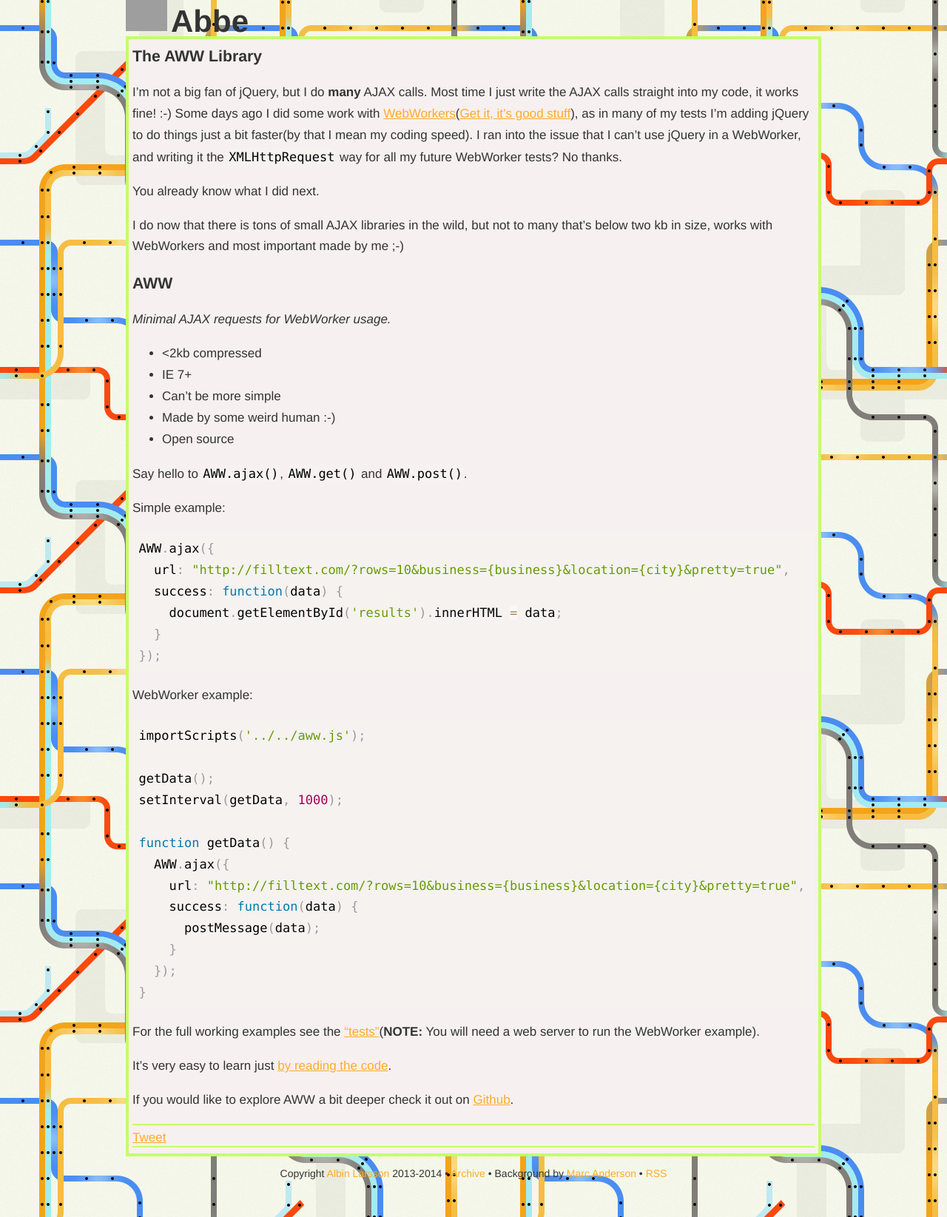
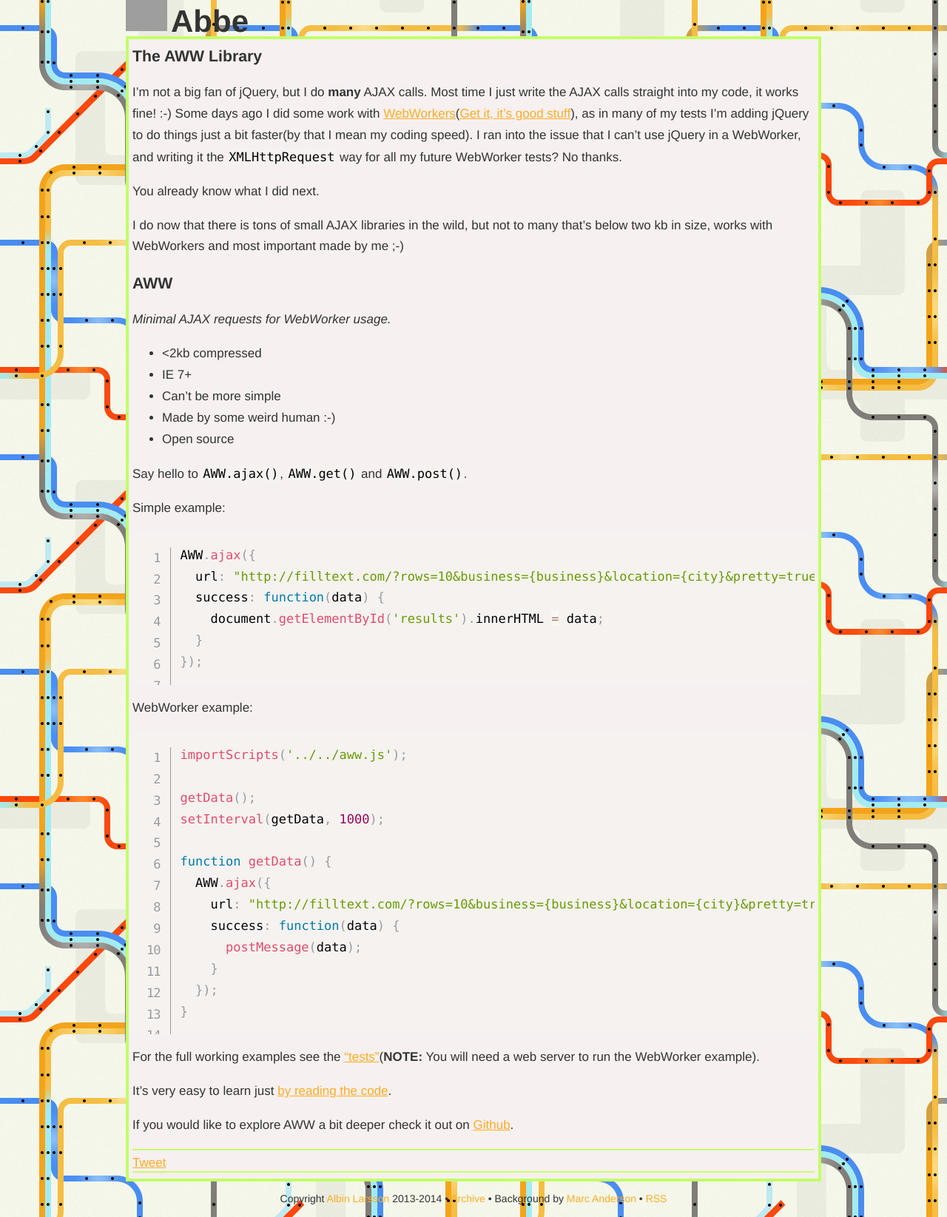
Before and after one commit to mikiec84/abbe98.github.com, a Jekyll site: the page built from _posts/2014-05-07-the-aww-library.md, in a window 1280 px wide. Shown: the whole page at 74% size. Built offline with Jekyll 4.4.1, drawn with Linux system fonts in a browser that asks for light colours; comment, search, counter and statistics services are not loaded; grey boxes are pictures that could not be loaded.

Commit message:
new Prism features
Line Numbers
File Highlight
More Languages

```diff
--- a/_posts/2014-05-07-the-aww-library.md
+++ b/_posts/2014-05-07-the-aww-library.md
@@ -23,7 +23,7 @@ I do now that there is tons of small AJAX libraries in the wild, but not to many
 Say hello to `AWW.ajax()`, `AWW.get()` and `AWW.post()`.
 
 Simple example:
-<pre><code class="language-javascript">AWW.ajax({
+<pre class="line-numbers"><code class="language-javascript">AWW.ajax({
   url: "http://filltext.com/?rows=10&business={business}&location={city}&pretty=true",
   success: function(data) {
     document.getElementById('results').innerHTML = data;
@@ -32,7 +32,7 @@ Simple example:
 </code></pre>
 
 WebWorker example:
-<pre><code class="language-javascript">importScripts('../../aww.js');
+<pre class="line-numbers"><code class="language-javascript">importScripts('../../aww.js');
 
 getData();
 setInterval(getData, 1000);
--- a/css/prism.css
+++ b/css/prism.css
@@ -1,3 +1,4 @@
+/* http://prismjs.com/download.html?themes=prism&languages=markup+css+css-extras+clike+javascript+php+php-extras+coffeescript+python+sql+ruby+csharp&plugins=line-numbers+file-highlight */
 /**
  * prism.js default theme for JavaScript, CSS and HTML
  * Based on dabblet (http://dabblet.com)
@@ -47,8 +48,8 @@ code[class*="language-"]::selection, code[class*="language-"] ::selection {
 
 /* Code blocks */
 pre[class*="language-"] {
-	padding: 0.5em;
-	margin: 0;
+	padding: 1em;
+	margin: .5em 0;
 	overflow: auto;
 }
 
@@ -110,6 +111,9 @@ pre[class*="language-"] {
 	color: #07a;
 }
 
+.token.function {
+	color: #DD4A68;
+}
 
 .token.regex,
 .token.important {
@@ -124,14 +128,43 @@ pre[class*="language-"] {
 	cursor: help;
 }
 
-code[class*="language-"] a[href],
-pre[class*="language-"] a[href] {
-	cursor: help;
-	text-decoration: none;
+pre.line-numbers {
+	position: relative;
+	padding-left: 3.8em;
+	counter-reset: linenumber;
 }
 
-code[class*="language-"] a[href]:hover,
-pre[class*="language-"] a[href]:hover {
-	cursor: help;
-	text-decoration: underline;
+pre.line-numbers > code {
+	position: relative;
 }
+
+.line-numbers .line-numbers-rows {
+	position: absolute;
+	pointer-events: none;
+	top: 0;
+	font-size: 100%;
+	left: -3.8em;
+	width: 3em; /* works for line-numbers below 1000 lines */
+	letter-spacing: -1px;
+	border-right: 1px solid #999;
+
+	-webkit-user-select: none;
+	-moz-user-select: none;
+	-ms-user-select: none;
+	user-select: none;
+
+}
+
+	.line-numbers-rows > span {
+		pointer-events: none;
+		display: block;
+		counter-increment: linenumber;
+	}
+
+		.line-numbers-rows > span:before {
+			content: counter(linenumber);
+			color: #999;
+			display: block;
+			padding-right: 0.8em;
+			text-align: right;
+		}
```
Also changed, not shown: js/prism.js.
